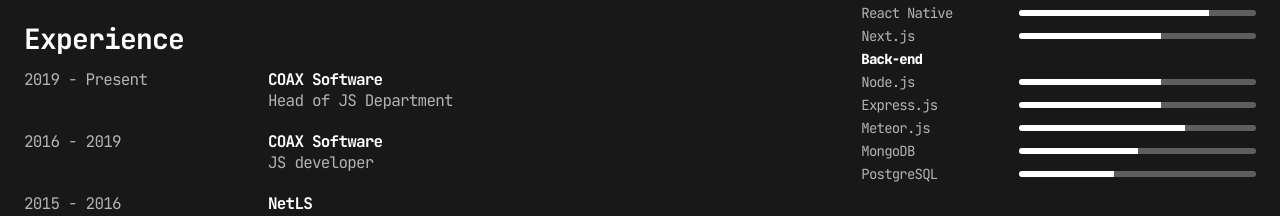
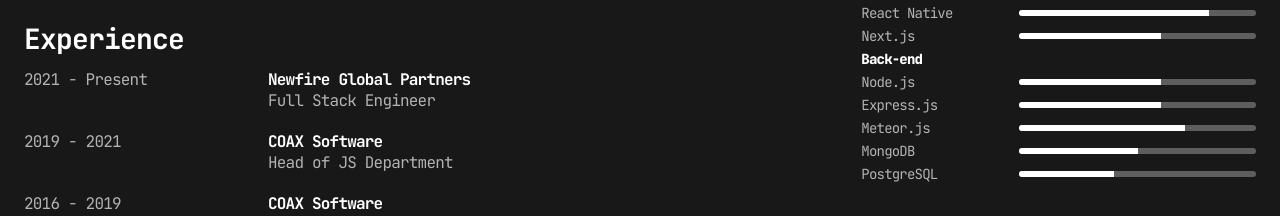
Before and after one commit to taras-danyliuk/taras-danyliuk.github.io, a Svelte app: page / in a window 1280 px wide. Shown: the part 477-693 px from the top of the page. Built offline with nearby package versions, Linux system fonts and the light colour scheme.

Commit message:
add new position

```diff
--- a/src/components/Experience.svelte
+++ b/src/components/Experience.svelte
@@ -2,7 +2,16 @@
     <h3 class="section-title">Experience</h3>
 
     <div class="row">
-        <p class="dates">2019 - Present</p>
+        <p class="dates">2021 - Present</p>
+
+        <div>
+            <h4>Newfire Global Partners</h4>
+            <p>Full Stack Engineer</p>
+        </div>
+    </div>
+
+    <div class="row">
+        <p class="dates">2019 - 2021</p>
 
         <div>
             <h4>COAX Software</h4>
```
